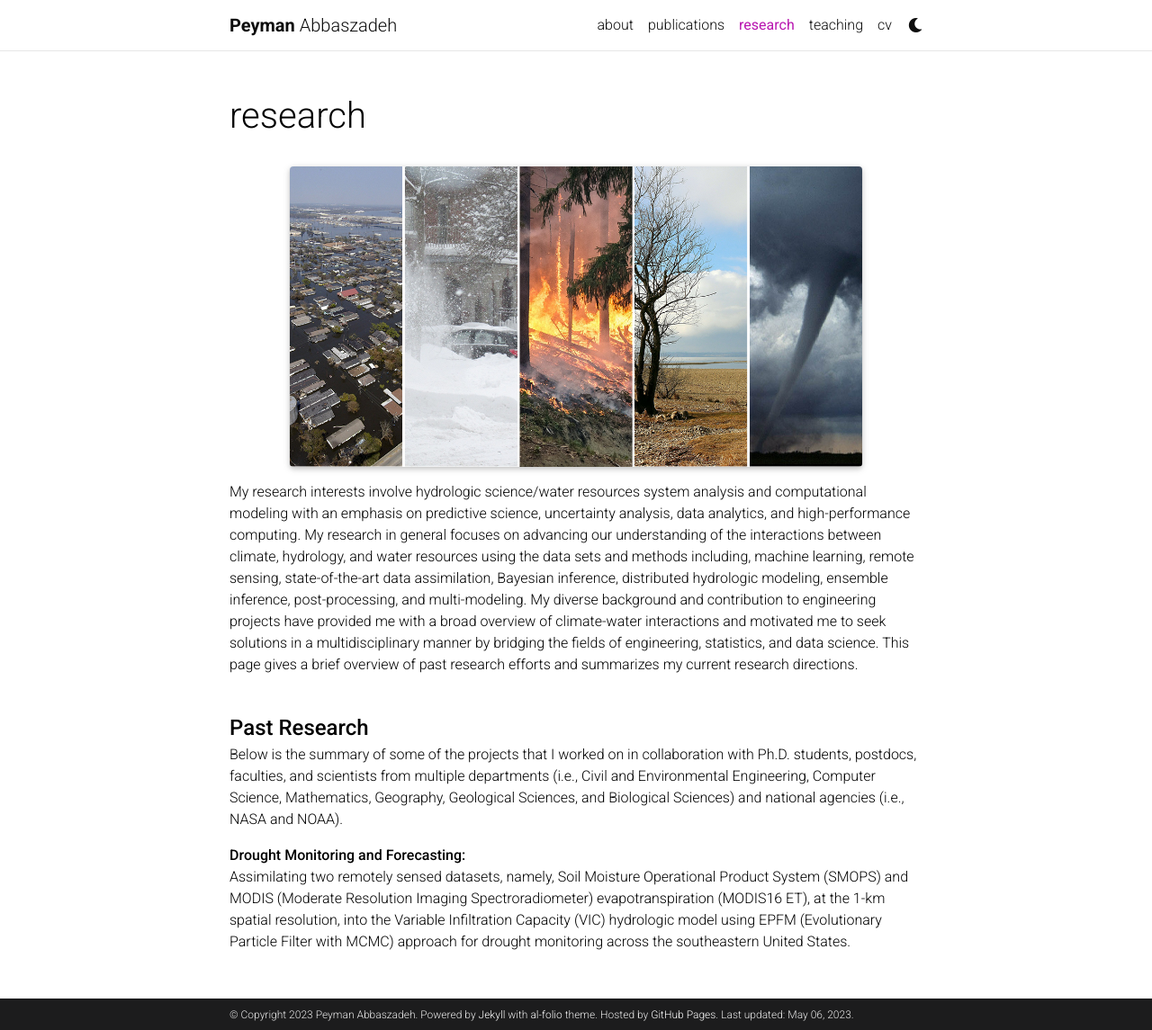
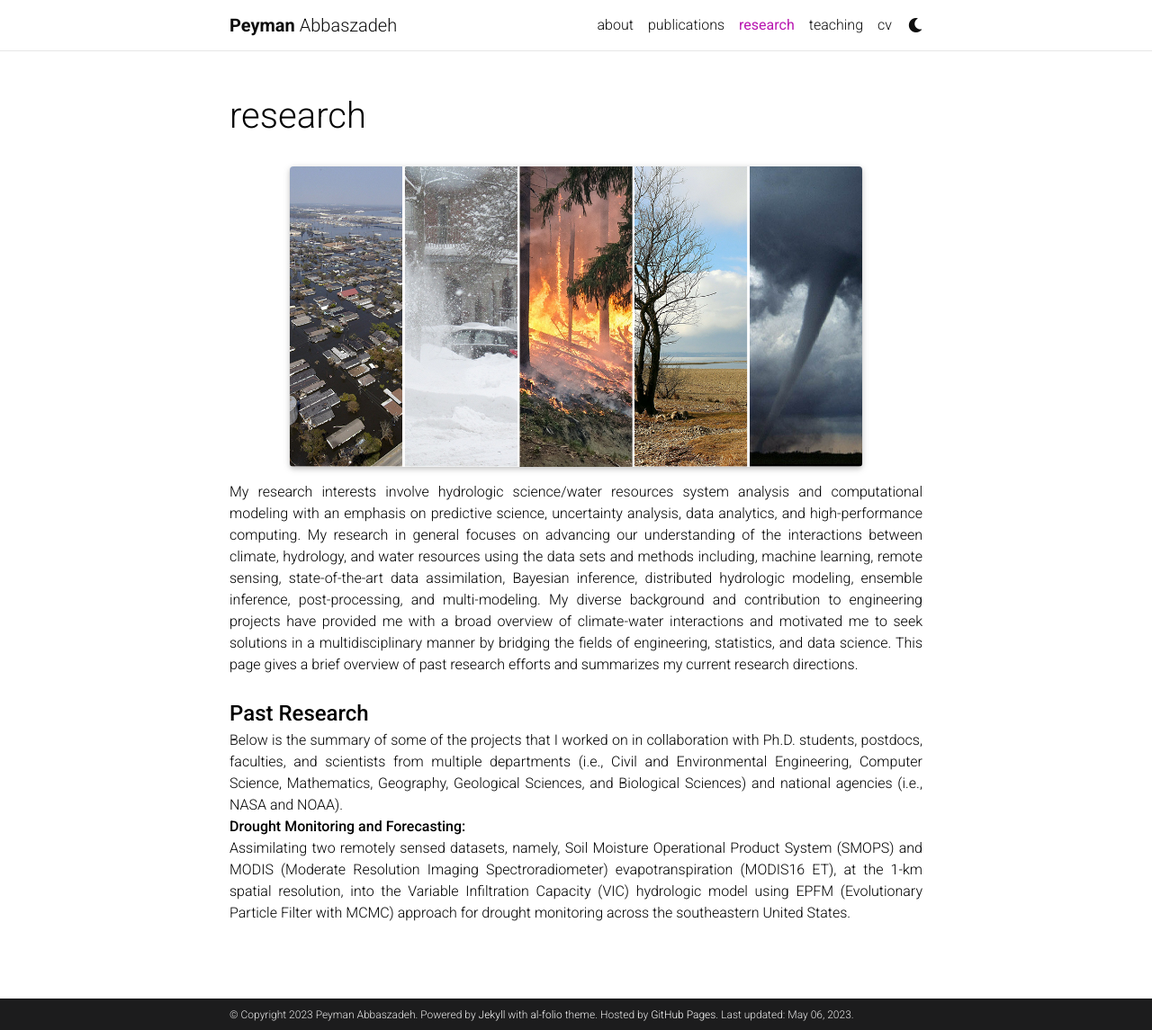
Before and after one commit to Pabbaszadeh/Pabbaszadeh.github.io, a Jekyll site: the page built from _pages/research.md, in a window 1280 px wide and 1145 px high. Shown: the whole window at 90% size. Built offline with Jekyll 4.4.1, drawn with Linux system fonts in a browser that asks for light colours; full-size pictures stand in for the smaller copies a plugin makes; comment, search, counter and statistics services are not loaded; a style sheet for code colours, icons or effects is not loaded.

Commit message:
Update research.md

```diff
--- a/_pages/research.md
+++ b/_pages/research.md
@@ -13,7 +13,7 @@ nav_order: 5
     </div>
 </div>
 
-My research interests involve hydrologic science/water resources system analysis and computational modeling with an emphasis on predictive science, uncertainty analysis, data analytics, and high-performance computing. My research in general focuses on advancing our understanding of the interactions between climate, hydrology, and water resources using the data sets and methods including, machine learning, remote sensing, state-of-the-art data assimilation, Bayesian inference, distributed hydrologic modeling, ensemble inference, post-processing, and multi-modeling. My diverse background and contribution to engineering projects have provided me with a broad overview of climate-water interactions and motivated me to seek solutions in a multidisciplinary manner by bridging the fields of engineering, statistics, and data science. This page gives a brief overview of past research efforts and summarizes my current research directions.<br><br>
+<p style="text-align: justify;">My research interests involve hydrologic science/water resources system analysis and computational modeling with an emphasis on predictive science, uncertainty analysis, data analytics, and high-performance computing. My research in general focuses on advancing our understanding of the interactions between climate, hydrology, and water resources using the data sets and methods including, machine learning, remote sensing, state-of-the-art data assimilation, Bayesian inference, distributed hydrologic modeling, ensemble inference, post-processing, and multi-modeling. My diverse background and contribution to engineering projects have provided me with a broad overview of climate-water interactions and motivated me to seek solutions in a multidisciplinary manner by bridging the fields of engineering, statistics, and data science. This page gives a brief overview of past research efforts and summarizes my current research directions.<br><br>
 
 <strong style="font-size: 24px;">Past Research</strong><br>
 Below is the summary of some of the projects that I worked on in collaboration with Ph.D. students, postdocs, faculties, and scientists from multiple departments (i.e., Civil and Environmental Engineering, Computer Science, Mathematics, Geography, Geological Sciences, and Biological Sciences) and national agencies (i.e., NASA and NOAA).<br>
```
